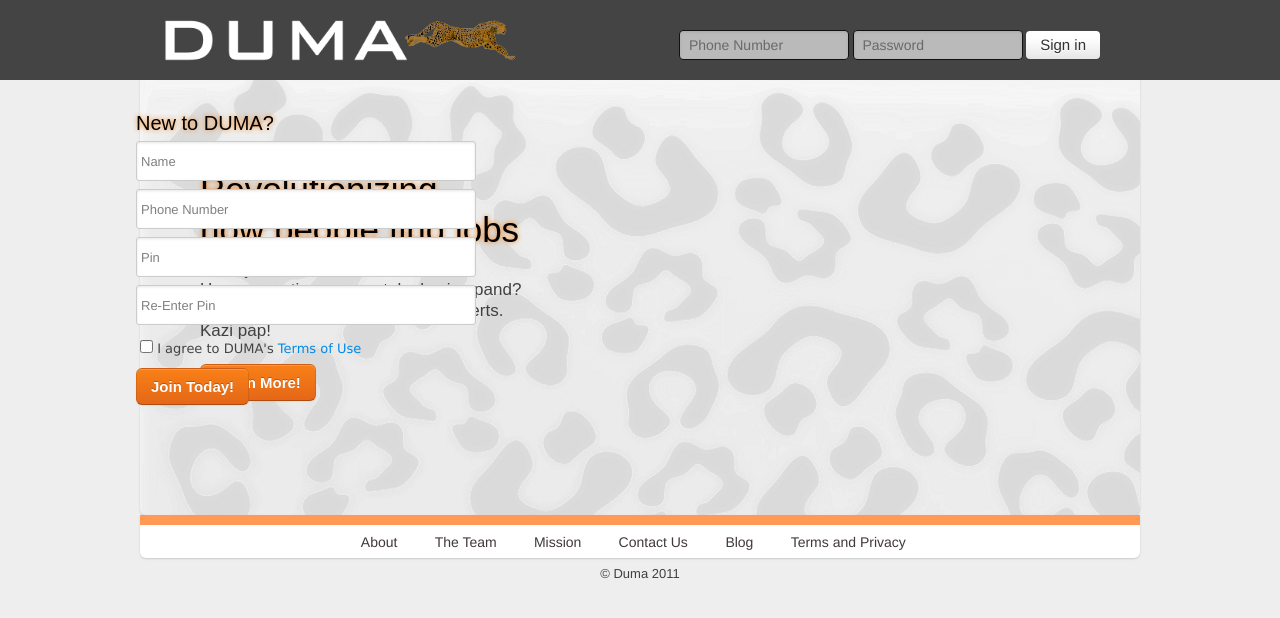
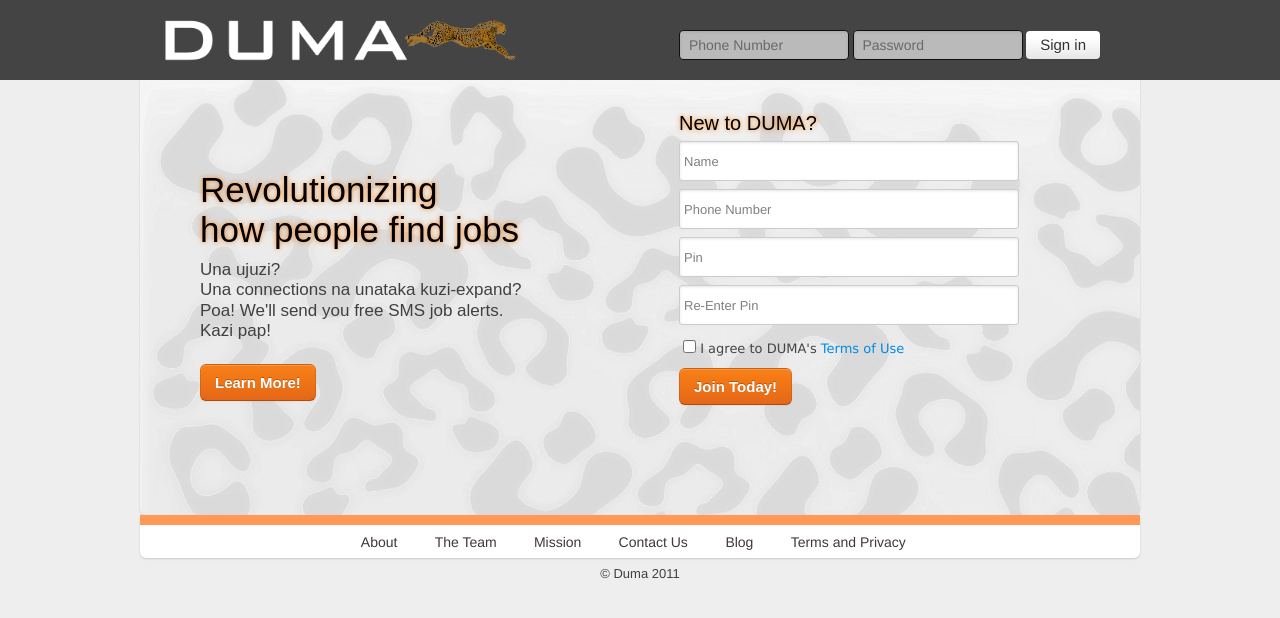
Before and after one commit to dumaworks/dumarepo, a PHP site: page /cocoon/ in a window 1280 px wide; the page is wider, and only the part inside the window is pictured. Shown: the top 618 px of that part. Run offline with PHP 8.4, Linux system fonts and the light colour scheme; some web fonts are replaced.

Commit message:
fixed the form displacement issue

```diff
--- a/index.php
+++ b/index.php
@@ -281,9 +281,11 @@ if (isset($_SESSION['myusername']))
 					<div class="span8" height="450px" align="left" <style="text-align:center;">
 					<div class="glow" style="margin-top: 90px; margin-left: 50px; line-height: 40px; vertical-align: middle;"> Revolutionizing <br> how people find jobs </div>
 					<p class="slogan" style="margin-left: 50px; margin-top: 10px;">Una ujuzi? <br> Una connections na unataka kuzi-expand?</br> Poa! We'll send you free SMS job alerts. <br> Kazi pap! </br></p>
-				<form action="learn.php" method="POST">
-					<div class="span8" style="margin-left: 50px; margin-top: 7px;" align="left"> <button class="btn large orange" style="margin-top: 15px;">Learn More!</button> </div>
+
+                        <div class="span8" style="margin-left: 50px; margin-top: 7px;" align="left"> <form action="learn.php" method="POST"><button class="btn large orange" style="margin-top: 15px;">Learn More!</button> </form></div>
+
 					</div>
+
 					<div class = "span8" style="margin-top: 30px;">
 					<?	$error = null;
 						$given_name = null;
@@ -302,8 +304,8 @@ if (isset($_SESSION['myusername']))
 							$given_terms= $_GET["tm*"];
 							}
 					?>
-				</form>
-				<form action="process_create.php" method="POST" class="pull-right">
+
+				<form action="process_create.php" method="POST">
 					<table style="margin-left:45px;" width="350px">
 						<thead>
 							<tr>
```
Also changed, not shown: process_top10.php (+2 -6 lines).
